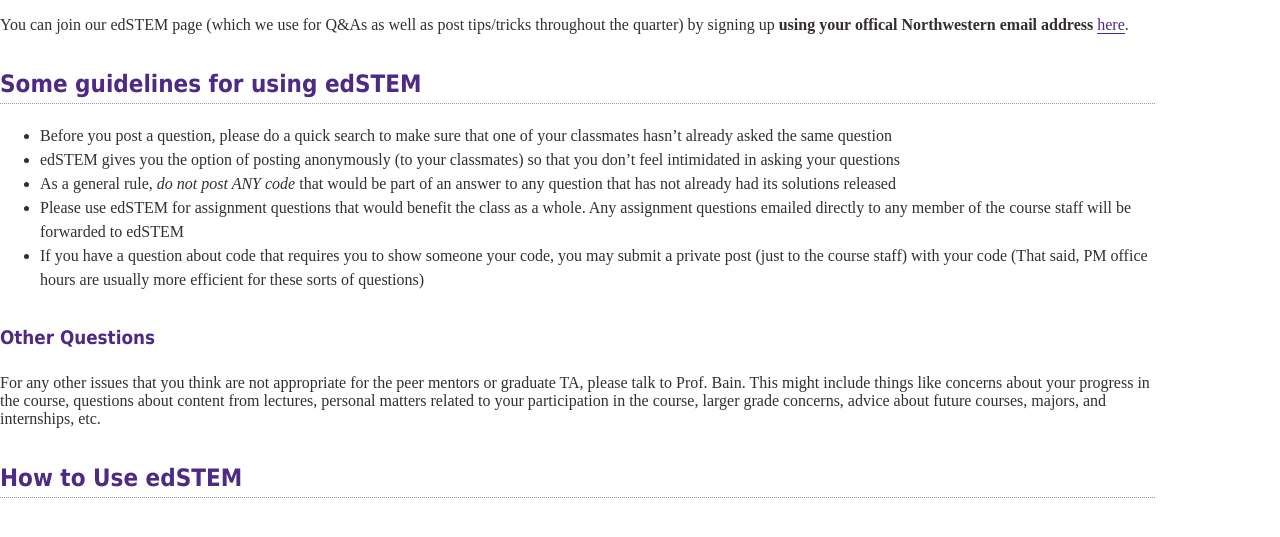
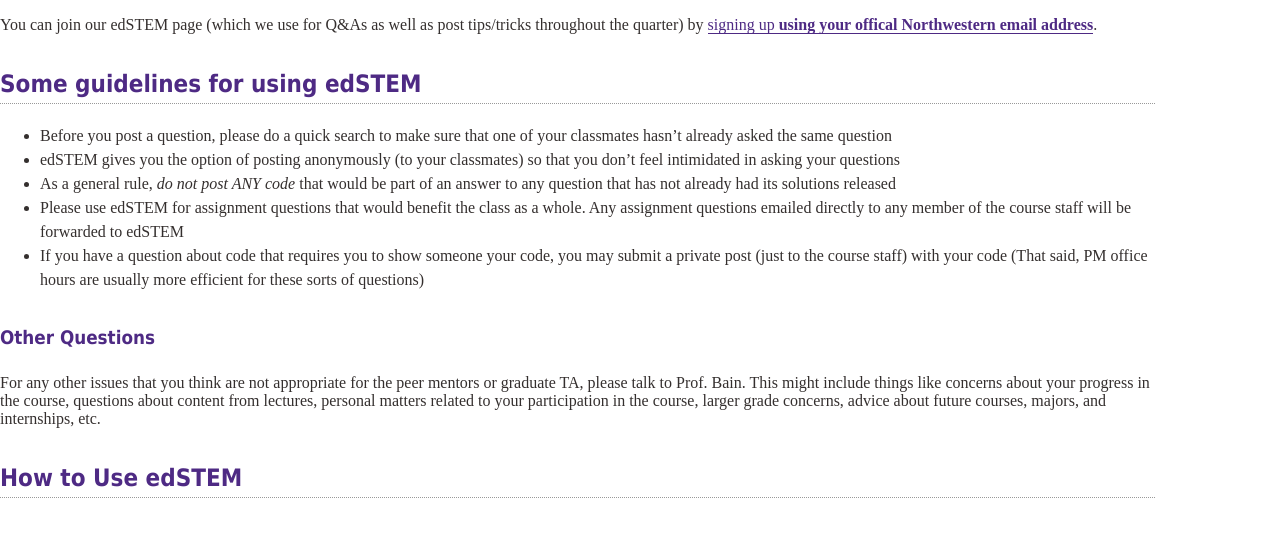
Before and after one commit to shhyou/bain-cs111-web-fork, a Jekyll site: the page built from pages/_resources/edstem.md, in a window 1280 px wide. Shown: the top 537 px of the page. Built offline with Jekyll 4.4.1, drawn with Linux system fonts in a browser that asks for light colours; some web fonts are replaced; grey boxes are pictures that could not be loaded.

Commit message:
access fix

```diff
--- a/pages/_resources/edstem.md
+++ b/pages/_resources/edstem.md
@@ -7,7 +7,7 @@
 draft: 0
 ---
 
-You can join our edSTEM page (which we use for Q&As as well as post tips/tricks throughout the quarter) by signing up **using your offical Northwestern email address** [here](https://edstem.org/us/join/pFx2Ru).
+You can join our edSTEM page (which we use for Q&As as well as post tips/tricks throughout the quarter) by [signing up **using your offical Northwestern email address**](https://edstem.org/us/join/pFx2Ru).
 
 ## Some guidelines for using edSTEM
 * Before you post a question, please do a quick search to make sure that one of your classmates hasn't already asked the same question
```
Also changed, not shown: pages/_assignments/exercises/exercise_7/exercise_7.md (+1 -1 lines).
